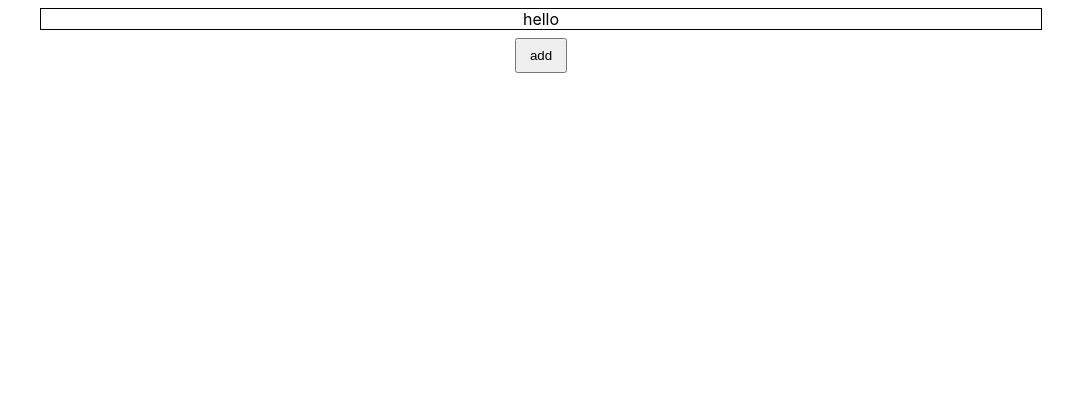
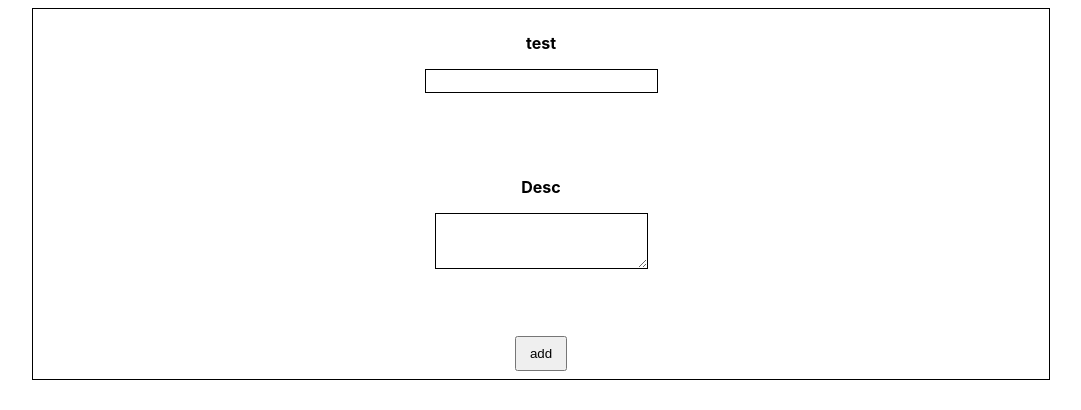
Before and after one commit to developersmatrix/react-components, a React (Create React App) app: page / in a window 1280 px wide. Shown: the top 410 px of the page, without its empty margins (99-1180 px from the left). Built offline with nearby package versions, Linux system fonts and the light colour scheme.

Commit message:
input component partially completed

```diff
--- a/src/App.js
+++ b/src/App.js
@@ -1,12 +1,35 @@
 import styles from "./App.module.css";
 import Button from "./Components/Button/Button";
 import Card from "./Components/Card/Card";
+import Input from "./Components/Input/Input";
+import {
+  VALIDATOR_MINLENGTH,
+  VALIDATOR_REQUIRE,
+} from "./Shared/Util/validators";
 
 function App() {
   return (
     <div className={styles.App}>
-      <Card>hello</Card>
-      <Button type="submit">add</Button>
+      <Card>
+        <form>
+          <Input
+            type="text"
+            id="1"
+            label="test"
+            element="input"
+            validators={[VALIDATOR_REQUIRE()]}
+            errorMsg="Please enter valid text"
+          />
+          <Input
+            id="2"
+            label="Desc"
+            element="textarea"
+            validators={[VALIDATOR_MINLENGTH(5)]}
+            errorMsg="Please enter 5 char"
+          />
+          <Button type="submit">add</Button>
+        </form>
+      </Card>
     </div>
   );
 }
--- a/src/App.module.css
+++ b/src/App.module.css
@@ -1,3 +1,11 @@
 .App {
   text-align: center;
 }
+form {
+  display: flex;
+  flex-direction: column;
+  justify-content: center;
+  align-items: center;
+  gap: 3.2rem;
+  flex-wrap: wrap;
+}
--- a/src/Components/Card/Card.module.css
+++ b/src/Components/Card/Card.module.css
@@ -2,4 +2,5 @@
   max-width: 1000px;
   margin: 0.5rem auto;
   border: 1px solid black;
+  padding: 0.5rem;
 }
--- /dev/null
+++ b/src/Components/Input/Input.js
@@ -0,0 +1,84 @@
+import { useReducer } from "react";
+import { validate } from "../../Shared/Util/validators";
+import styles from "./Input.module.css";
+
+const InputReducer = (state, action) => {
+  switch (action.type) {
+    case "CHANGE":
+      return {
+        ...state,
+        value: action.value,
+        isValid: validate(action.value, action.validators),
+      };
+    case "TOUCH":
+      return {
+        ...state,
+        isTouched: true,
+      };
+    default:
+      return state;
+  }
+};
+
+const Input = (props) => {
+  const [inputState, dispatch] = useReducer(InputReducer, {
+    value: "",
+    isTouched: false,
+    isValid: false,
+  });
+
+  const changeHandler = (event) => {
+    dispatch({
+      type: "CHANGE",
+      value: event.target.value,
+      validators: props.validators,
+    });
+  };
+
+  const blurHandler = () => {
+    dispatch({
+      type: "TOUCH",
+    });
+  };
+
+  const element =
+    props.element === "input" ? (
+      <input
+        id={props.id}
+        type={props.type}
+        placeholder={props.placeholder}
+        disabled={props.disabled}
+        onChange={changeHandler}
+        onBlur={blurHandler}
+        value={inputState.value}
+      />
+    ) : (
+      <textarea
+        id={props.id}
+        rows={props.rows || 3}
+        placeholder={props.placeholder}
+        disabled={props.disabled}
+        onChange={changeHandler}
+        onBlur={blurHandler}
+        value={inputState.value}
+      />
+    );
+
+  const classes = `${styles["input-control"]} ${props.className || ""} ${
+    inputState.isTouched && !inputState.isValid
+      ? styles["input-control__invalid"]
+      : ""
+  }`;
+
+  return (
+    <div className={classes}>
+      <label htmlFor={props.id}>{props.label}</label>
+      {element}
+      {!inputState.isValid && inputState.isTouched && (
+        <span>{props.errorMsg}</span>
+      )}
+    </div>
+  );
+};
+
+export default Input;
--- /dev/null
+++ b/src/Components/Input/Input.module.css
@@ -0,0 +1,37 @@
+.input-control {
+  display: flex;
+  flex-direction: column;
+  gap: 1rem;
+  margin: 1rem;
+}
+
+.input-control label {
+  font-weight: bold;
+}
+
+.input-control input,
+.input-control textarea {
+  padding: 0.2rem 0.5rem;
+  border: 1px solid black;
+  font-family: inherit;
+}
+
+.input-control input:focus,
+.input-control textarea:focus {
+  outline: none;
+  background: #ebebeb;
+  border-color: #510077;
+}
+
+.input-control__invalid label,
+.input-control__invalid span {
+  color: red;
+}
+
+.input-control__invalid input,
+.input-control__invalid textarea,
+.input-control__invalid input:focus,
+.input-control__invalid textarea:focus {
+  border-color: red;
+  background: #ffd1d1;
+}
--- /dev/null
+++ b/src/Shared/Util/validators.js
@@ -0,0 +1,46 @@
+const VALIDATOR_TYPE_REQUIRE = "REQUIRE";
+const VALIDATOR_TYPE_MINLENGTH = "MINLENGTH";
+const VALIDATOR_TYPE_MAXLENGTH = "MAXLENGTH";
+const VALIDATOR_TYPE_MIN = "MIN";
+const VALIDATOR_TYPE_MAX = "MAX";
+const VALIDATOR_TYPE_EMAIL = "EMAIL";
+const VALIDATOR_TYPE_FILE = "FILE";
+
+export const VALIDATOR_REQUIRE = () => ({ type: VALIDATOR_TYPE_REQUIRE });
+export const VALIDATOR_FILE = () => ({ type: VALIDATOR_TYPE_FILE });
+export const VALIDATOR_MINLENGTH = (val) => ({
+  type: VALIDATOR_TYPE_MINLENGTH,
+  val: val,
+});
+export const VALIDATOR_MAXLENGTH = (val) => ({
+  type: VALIDATOR_TYPE_MAXLENGTH,
+  val: val,
+});
+export const VALIDATOR_MIN = (val) => ({ type: VALIDATOR_TYPE_MIN, val: val });
+export const VALIDATOR_MAX = (val) => ({ type: VALIDATOR_TYPE_MAX, val: val });
+export const VALIDATOR_EMAIL = () => ({ type: VALIDATOR_TYPE_EMAIL });
+
+export const validate = (value, validators) => {
+  let isValid = true;
+  for (const validator of validators) {
+    if (validator.type === VALIDATOR_TYPE_REQUIRE) {
+      isValid = isValid && value.trim().length > 0;
+    }
+    if (validator.type === VALIDATOR_TYPE_MINLENGTH) {
+      isValid = isValid && value.trim().length >= validator.val;
+    }
+    if (validator.type === VALIDATOR_TYPE_MAXLENGTH) {
+      isValid = isValid && value.trim().length <= validator.val;
+    }
+    if (validator.type === VALIDATOR_TYPE_MIN) {
+      isValid = isValid && +value >= validator.val;
+    }
+    if (validator.type === VALIDATOR_TYPE_MAX) {
+      isValid = isValid && +value <= validator.val;
+    }
+    if (validator.type === VALIDATOR_TYPE_EMAIL) {
+      isValid = isValid && /^\S+@\S+\.\S+$/.test(value);
+    }
+  }
+  return isValid;
+};
```
